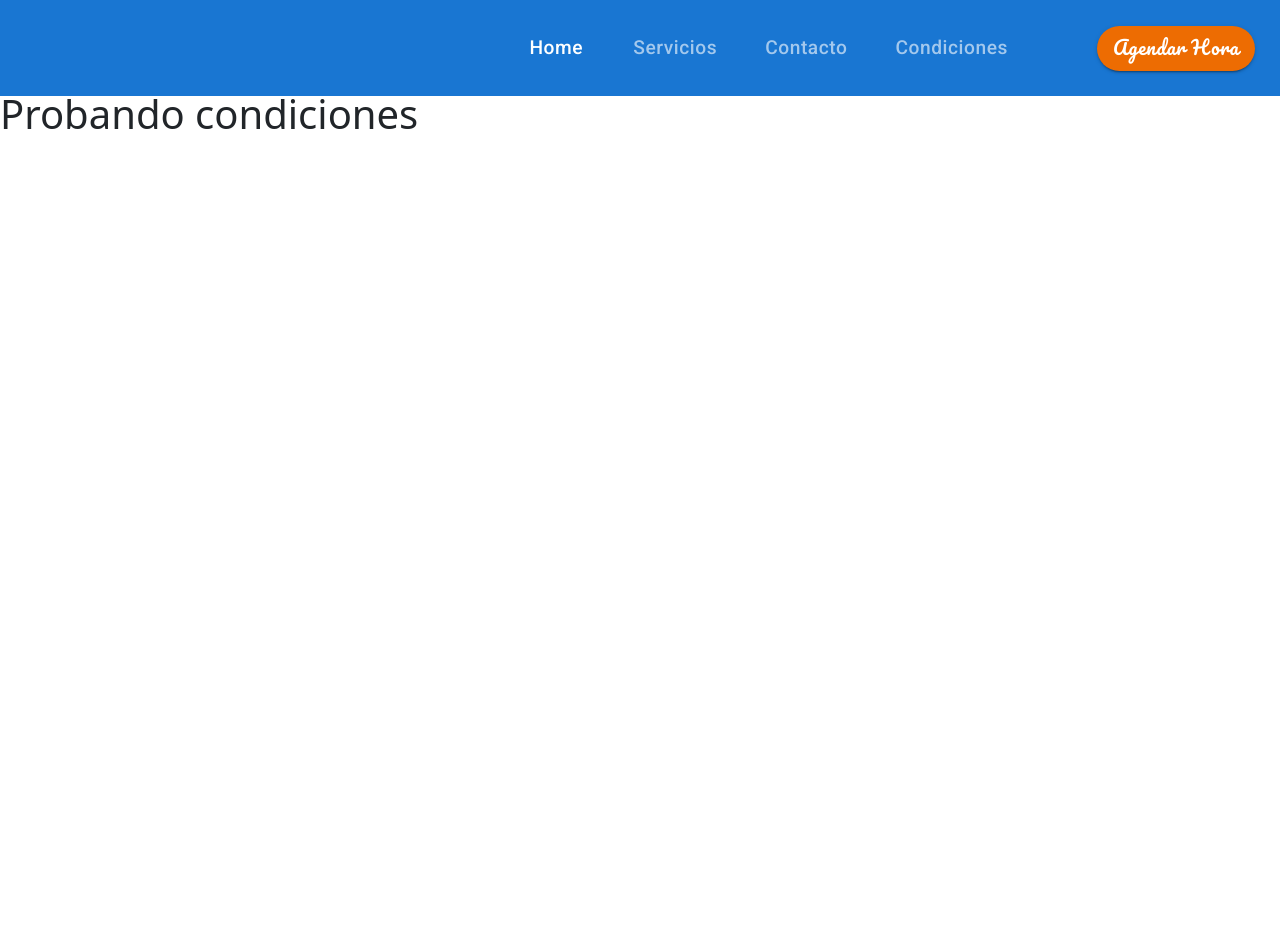
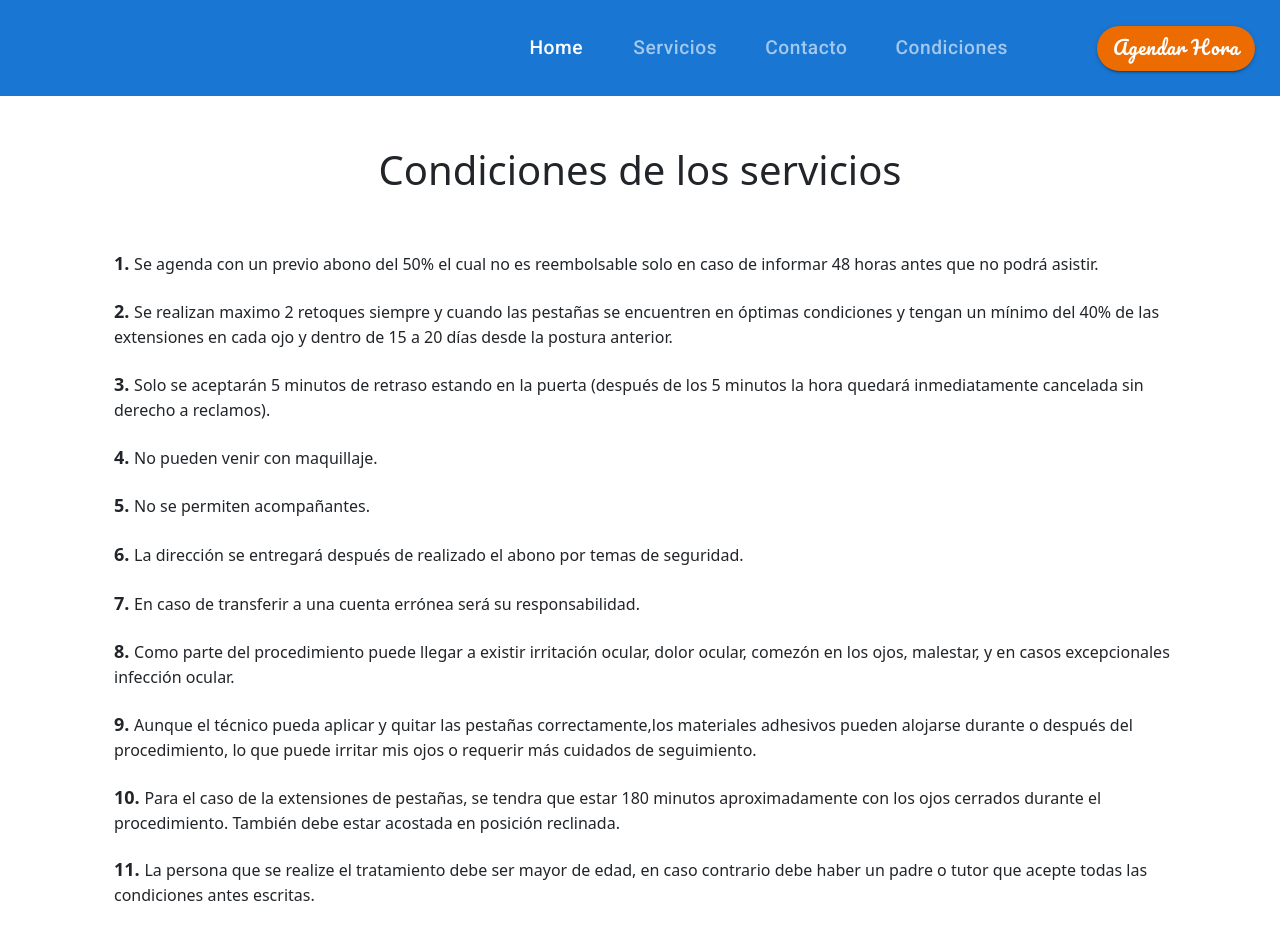
Before and after one commit to CamiloERH/proyectosoftware, a React (Create React App) app: page /condiciones in a window 1280 px wide. Before the commit the page ends 800 px from the top, so only its background shows below. Built offline with nearby package versions, Linux system fonts and the light colour scheme; no server answers.

Commit message:
update condiciones

```diff
--- /dev/null
+++ b/src/components/condiciones.css
@@ -0,0 +1,22 @@
+.titulo{
+    margin-top: 5%;
+    margin-bottom: 5%;
+}
+
+li{
+    margin-bottom: 2%;
+
+}
+
+
+ol {
+    counter-reset: item;
+}
+ol li { display: block }
+
+ol li:before {
+    content: counter(item) ". ";
+    counter-increment: item;
+    font-weight: bold;
+    font-size: 18px;
+}
--- a/src/components/condiciones.js
+++ b/src/components/condiciones.js
@@ -1,9 +1,38 @@
+import "./condiciones.css";
+
 function Condiciones(){
 
     return (
-        <div>
+        <div className="container">
 
-            <h1>Probando condiciones</h1>
+            <h1 className="text-center titulo">Condiciones de los servicios</h1>
+
+
+            <ol className="lista">
+
+                <li> Se agenda con un previo abono del 50% el cual no es reembolsable solo en caso de informar 48 horas antes que no podrá asistir.</li>
+
+                <li> Se realizan maximo 2 retoques siempre y cuando las pestañas se encuentren en óptimas condiciones y tengan un mínimo del 40% de las extensiones en cada ojo y dentro de 15 a 20 días desde la postura anterior.</li>
+
+                <li> Solo se aceptarán 5 minutos de retraso estando en la puerta (después de los 5 minutos la hora quedará inmediatamente cancelada sin derecho a reclamos).</li>
+
+                <li> No pueden venir con maquillaje.</li>
+
+                <li> No se permiten acompañantes.</li>
+
+                <li> La dirección se entregará después de realizado el abono por temas de seguridad.</li>
+
+                <li> En caso de transferir a una cuenta errónea será su responsabilidad.</li>
+
+                <li> Como parte del procedimiento puede llegar a existir irritación ocular, dolor ocular, comezón en los ojos, malestar, y en casos excepcionales infección ocular.</li>
+
+                <li> Aunque el técnico pueda aplicar y quitar las pestañas correctamente,los materiales adhesivos pueden alojarse durante o después del procedimiento, lo que puede irritar mis ojos o requerir más cuidados de seguimiento.</li>
+
+                <li> Para el caso de la extensiones de pestañas, se tendra que estar 180 minutos aproximadamente con los ojos cerrados durante el procedimiento. También debe estar acostada en posición reclinada.</li>
+
+                <li> La persona que se realize el tratamiento debe ser mayor de edad, en caso contrario debe haber un padre o tutor que acepte todas las condiciones antes escritas.</li>
+
+            </ol>
 
         </div>
     )
```
